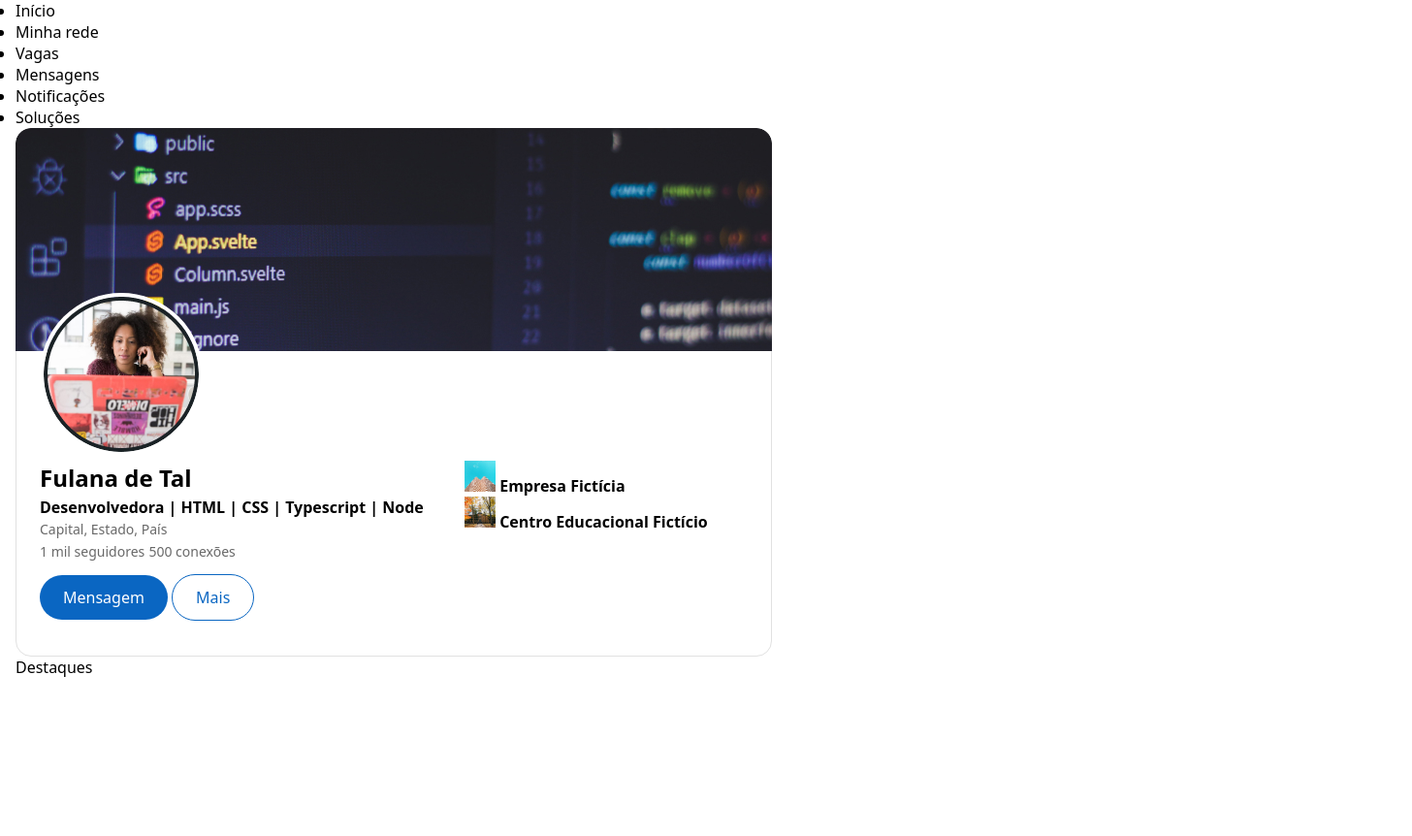
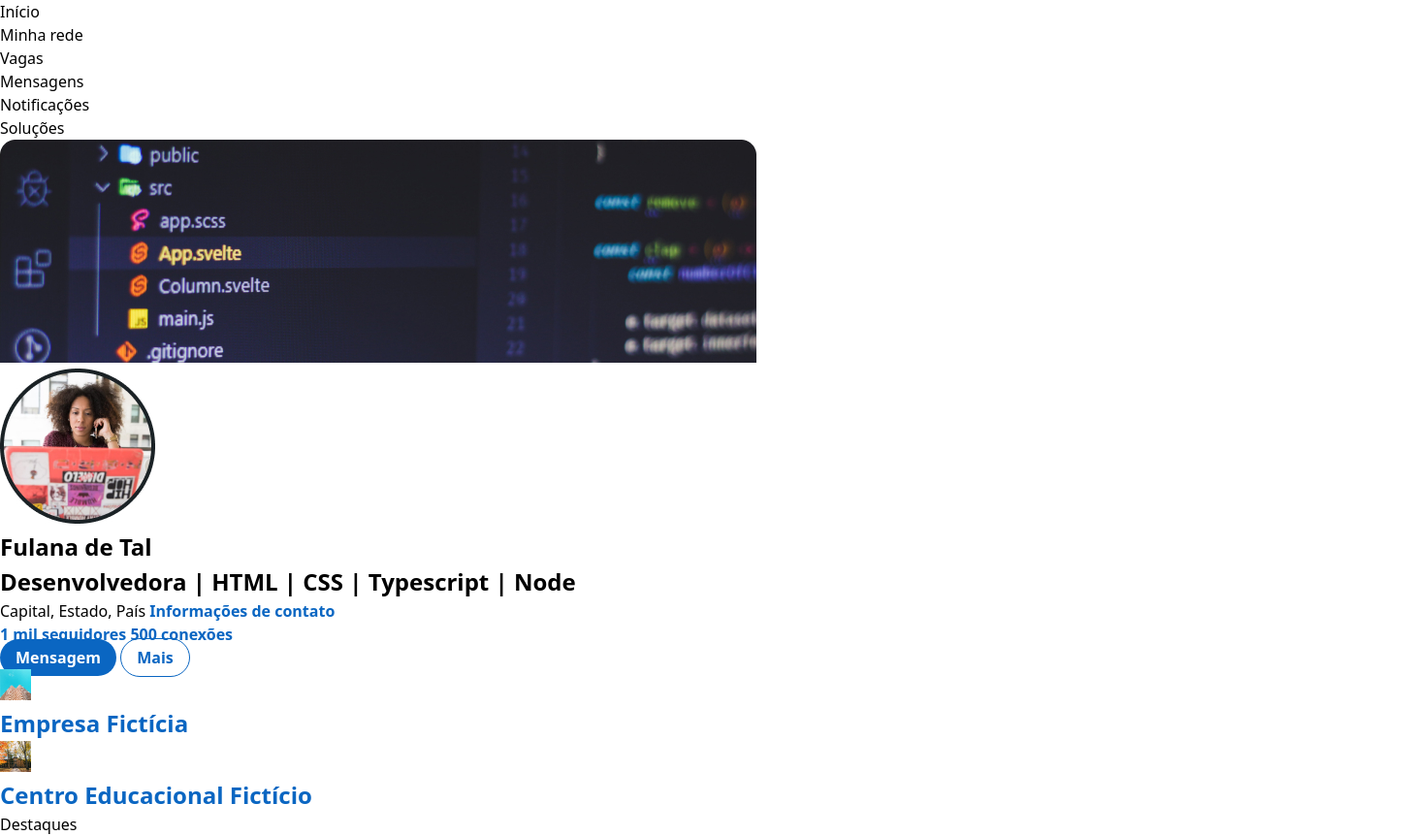
Before and after one commit to josiasdnl/replicaLinkedin, a plain HTML site: page index.html in a window 1280 px wide. Shown: the whole page at 97% size, 1456 px wide, since content can reach past the window. Before the commit the page ends 800 px from the top, so only its background shows below. Drawn offline with Linux system fonts and the light colour scheme.

Commit message:
Reorganização de style.css em: reset.css, stlye.css e profile-info-section.css

```diff
--- /dev/null
+++ b/css/reset.css
@@ -0,0 +1,27 @@
+/* Reset CSS */
+* {
+    margin: 0;
+    padding: 0;
+    box-sizing: border-box;
+    font-family: system-ui, -apple-system, BlinkMacSystemFont, 'Segoe UI', Roboto, Oxygen, Ubuntu, Cantarell, 'Open Sans', 'Helvetica Neue', sans-serif;
+    color: var(--main-text);
+}
+
+:root {
+    --white-bg-links: #ffffff;
+    --blue-bg-border-links: #0a66c2;
+    --gray-border-text: #696969;
+    --text: #000000;
+}
+
+@media(max-width: 1080px) {
+    html {
+        font-size: 93.75%;
+    }
+}
+
+@media(max-width: 720px) {
+    html {
+        font-size: 87.5%;
+    }
+}
--- /dev/null
+++ b/css/style.css
@@ -0,0 +1,37 @@
+@import url(./reset.css);
+
+body {
+    background-color: var(--white-bg-links);
+    line-height: 1.5;
+}
+
+a {
+    color: var(--blue-bg-border-links);
+    font-weight: 600;
+    text-decoration: none;
+}
+
+ul {
+    list-style: none;
+}
+
+main {
+    display: flex;
+    justify-content: center;
+}
+
+.main-button {
+    color: var(--white-bg-links);
+    background-color: var(--blue-bg-border-links);
+}
+
+.secondary-button {
+    background-color: transparent;
+    border: 1px solid var(--blue-bg-border-links);
+}
+
+.main-button,
+.secondary-button {
+    padding: 8px 16px;
+    border-radius: 31px;
+}
--- a/index.html
+++ b/index.html
@@ -5,7 +5,7 @@
     <meta name="viewport" content="width=device-width, initial-scale=1.0">
     <title>LinkedIn</title>
 
-    <link rel="stylesheet" href="./style.css">
+    <link rel="stylesheet" href="./css/style.css">
 
     <link rel="preconnect" href="https://fonts.googleapis.com">
 <link rel="preconnect" href="https://fonts.gstatic.com" crossorigin>
@@ -36,21 +36,31 @@
             </ul>
         </nav>
     </section>
-    <section class="main-user-info">
-        <div class="top-card">
+    <section class="card-user-info">
+
         <div class="cover-image">
             <img src="./images/img-cover.jpg" alt="Imagem de capa">
         </div>
-            <div class="top-card-layout">
+
         <div class="profile-image">
             <img src="./images/img-profile.jpg" alt="Imagem de perfil">
         </div>
-                <div class="top-card-container">
-                    <div class="top-card-main-info">
+
+        <div class="user-info-wrapper">
+
+            <div class="personal-info">
                 <h1>Fulana de Tal</h1>
                 <h2>Desenvolvedora | HTML | CSS | Typescript | Node</h2>
-                        <div class="user-info">
-                            <h3>Capital, Estado, País</h3>
+            </div>
+
+            <div class="location-info">
+                <span>Capital, Estado, País</span>
+                <span>
+                    <a href="#">Informações de contato</a>
+                </span>
+            </div>
+
+            <div class="conections-info">
                 <span>
                     <a href="#">1 mil seguidores</a>
                 </span>
@@ -58,25 +68,31 @@
                     <a href="#">500 conexões</a>
                 </span>
             </div>
-                        <div class="button">
-                            <a href="#" class="button-message">Mensagem</a>
-                            <a href="#" class="button-more">Mais</a>
+
+            <div>
+                <div class="action-button">
+                    <a href="#" class="main-button">Mensagem</a>
+                    <a href="#" class="secondary-button">Mais</a>
                 </div>
             </div>
+
             <div>
-                        <ul class="professional-experience">
+                <ul class="professional-info">
                     <li>
+                        <a href="#">
                             <img src="./images/company.jpg" alt="Empresa fictícia">
-                                <span>Empresa Fictícia</span>
+                            <h2>Empresa Fictícia</h2>
+                        </a>
                     </li>
                     <li>
+                        <a href="#">
                             <img src="./images/educational_institution.jpg" alt="Centro educacional fictício">
-                                <span>Centro Educacional Fictício</span>
+                            <h2>Centro Educacional Fictício</h2>
+                        </a>
                     </li>
                 </ul>
             </div>
-                </div>
-            </div>
+
         </div>
     </section>
     <section>
--- a/style.css
+++ /dev/null
@@ -1,106 +0,0 @@
-* {
-    margin: 0;
-    padding: 0;
-    color: #000000;
-    font-family: system-ui, -apple-system, BlinkMacSystemFont, 'Segoe UI', Roboto, Oxygen, Ubuntu, Cantarell, 'Open Sans', 'Helvetica Neue', sans-serif;
-}
-
-body {
-    background-color: #ffffff;
-    width: 1440px;
-    margin-left: 16px
-}
-
-h1, h2 {
-    font-weight: 600;
-}
-
-h1 {
-    font-size: 24px;
-}
-
-h2 {
-    font-size: 16px;
-}
-
-.user-info h3,
-.user-info span a {
-    font-size: 14px;
-    color: #696969;
-    font-weight: 400;
-}
-
-a {
-    text-decoration: none;
-}
-
-.main-user-info {
-    margin: auto 0 auto 0;
-}
-
-.cover-image img {
-    border-radius: 16px 16px 0 0;
-    width: 780px;
-}
-
-.profile-image img {
-    width: 160px;
-    height: 160px;
-    flex-shrink: 0;
-    border-radius: 160px;
-    border: 4px solid #ffffff;
-    margin-top: -80px;
-}
-
-.top-card-main-info {
-    overflow-wrap: break-word;
-    width: 60%;
-    line-height: 1.5;
-}
-
-.top-card-layout {
-    border-radius: 0 0 16px 16px;
-    background-color: #ffffff;
-    padding: 24px;
-    margin-top: -10px;
-    border: 0.6px solid #e1e1e1;
-    box-sizing: border-box;
-    display: block;
-    width: 780px;
-}
-
-.top-card-container {
-    display: flex;
-    position: relative;
-    vertical-align: baseline;
-}
-
-.professional-experience span {
-    font-weight: 600;
-}
-
-.professional-experience {
-    width: 40%;
-    list-style: none;
-    position: absolute;
-}
-
-.button {
-    margin: 24px 0;
-}
-
-.button-message,
-.button-more {
-    padding: 12px 24px;
-    border-radius: 32px;
-}
-
-.button-message {
-    color: #ffffff;
-    background-color: #0a66c2;
-}
-
-.button-more {
-    color: #0a66c2;
-    border: 1px solid #0a66c2;
-}
```
Also changed, not shown: css/profile-info-section.css (added). Lines whose indentation alone changed are shown as unchanged.
